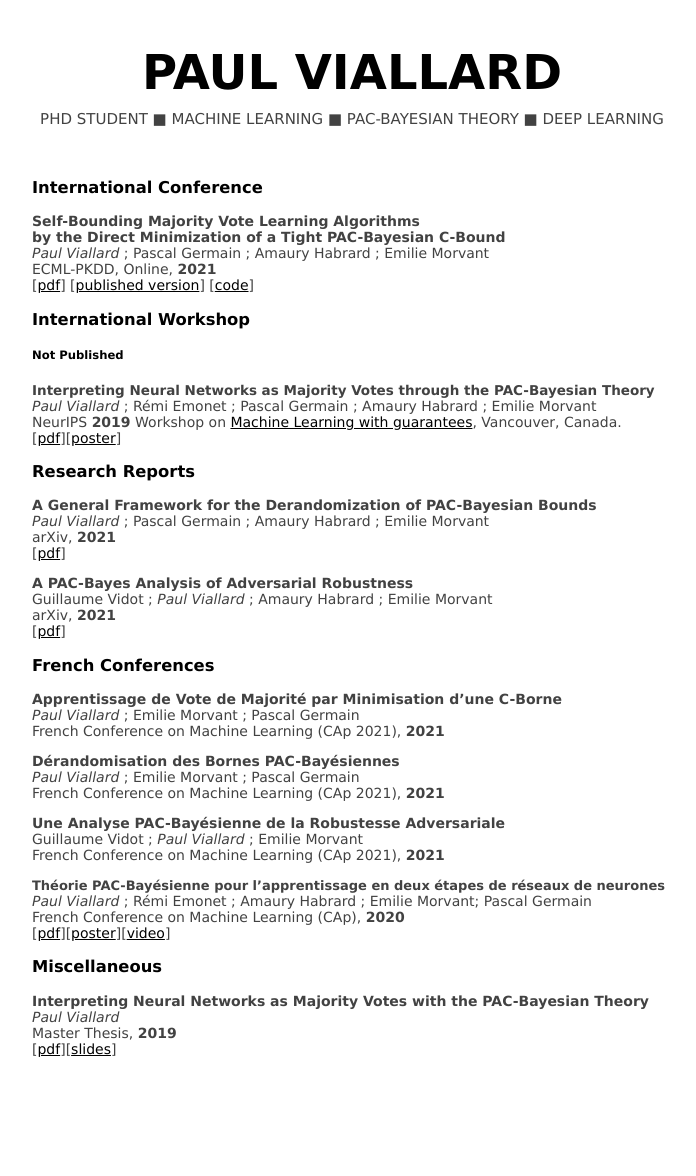
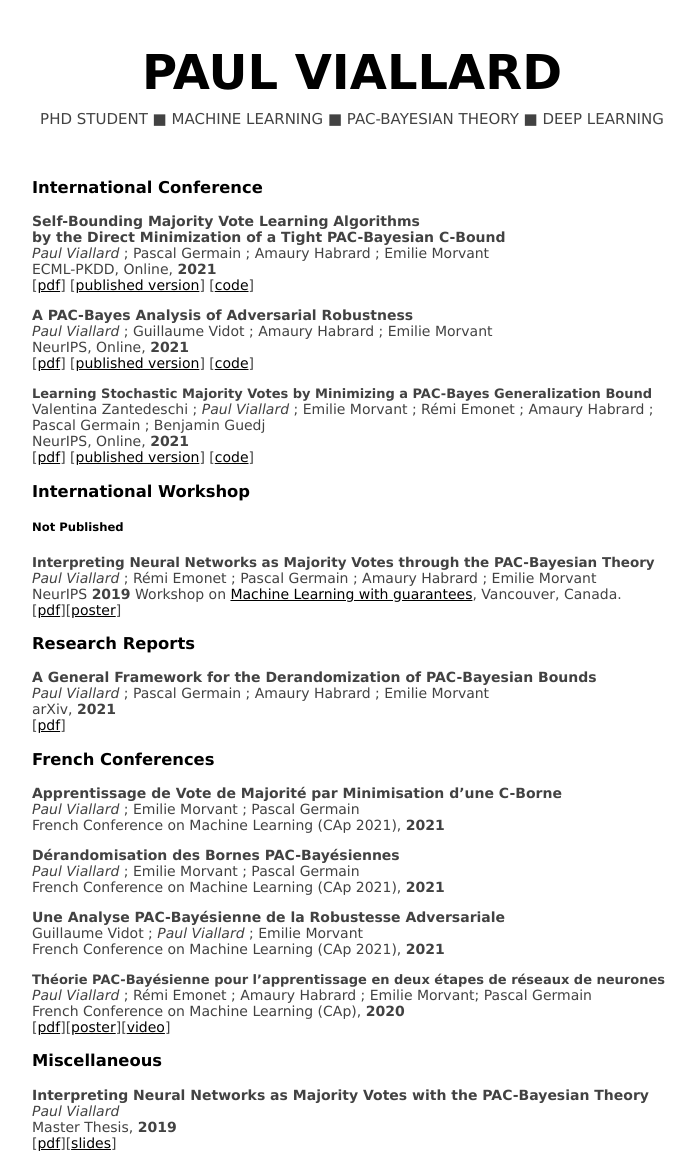
Before and after one commit to paulviallard/paulviallard.github.io, a Jekyll site: the page built from publication.md, in a window 1280 px wide. Shown: the whole page, without its empty margins (288-984 px from the left). Built offline with Jekyll 4.4.1, drawn with Linux system fonts in a browser that asks for light colours; our own code applies the rules of GitHub Pages for plain Markdown files; before the commit the page ends 1082 px from its top, so only the background shows below that.

Commit message:
feat: add the 2 papers NeurIPS21

```diff
--- a/publication.md
+++ b/publication.md
@@ -4,7 +4,17 @@
 **by the Direct Minimization of a Tight PAC-Bayesian C-Bound**
 _Paul Viallard_ ; Pascal Germain ; Amaury Habrard ; Emilie Morvant
 ECML-PKDD, Online, **2021**
-[[pdf](https://arxiv.org/abs/2104.13626)] [[published version]()] [[code](https://github.com/paulviallard/ECML21-PB-CBound/)]
+[[pdf](https://arxiv.org/abs/2104.13626)] [[published version](https://link.springer.com/chapter/10.1007%2F978-3-030-86520-7_11)] [[code](https://github.com/paulviallard/ECML21-PB-CBound/)]
+
+**A PAC-Bayes Analysis of Adversarial Robustness**
+_Paul Viallard_ ; Guillaume Vidot ; Amaury Habrard ; Emilie Morvant
+NeurIPS, Online, **2021**
+[[pdf](https://arxiv.org/abs/2102.11069)] [[published version]()] [[code](https://github.com/paulviallard/NeurIPS21-PB-Robustness)]
+
+<strong style="font-size: 13px">Learning Stochastic Majority Votes by Minimizing a PAC-Bayes Generalization Bound</strong>
+Valentina Zantedeschi ; _Paul Viallard_ ; Emilie Morvant ; Rémi Emonet ; Amaury Habrard ; Pascal Germain ; Benjamin Guedj
+NeurIPS, Online, **2021**
+[[pdf](https://arxiv.org/abs/2106.12535)] [[published version]()] [[code](https://github.com/vzantedeschi/StocMV)]
 
 ### International Workshop
 ##### Not Published
@@ -20,10 +30,6 @@ _Paul Viallard_ ; Pascal Germain ; Amaury Habrard ; Emilie Morvant
 arXiv, **2021**
 [[pdf](https://arxiv.org/abs/2102.08649)]
 
-**A PAC-Bayes Analysis of Adversarial Robustness**
-Guillaume Vidot ; _Paul Viallard_ ; Amaury Habrard ; Emilie Morvant
-arXiv, **2021**
-[[pdf](https://arxiv.org/abs/2102.11069)]
 
 ### French Conferences
 
```
